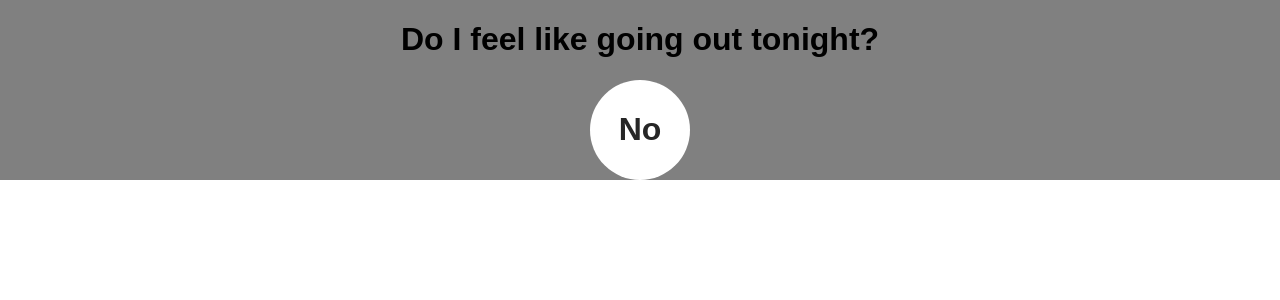
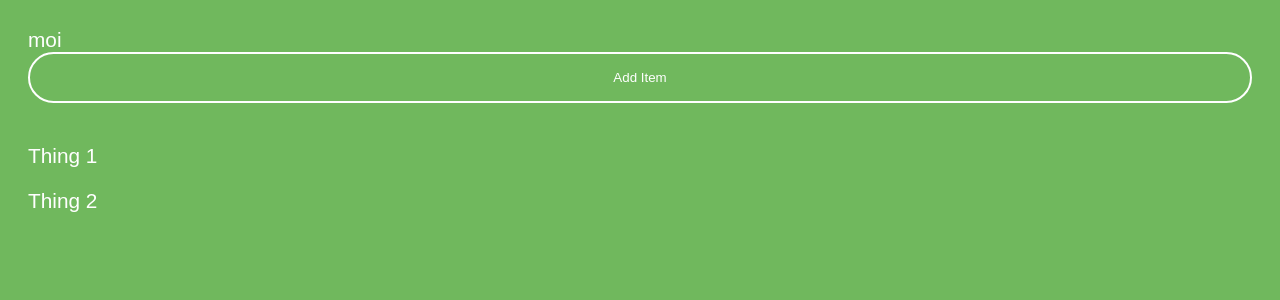
Before and after one commit to mayamauchi/MemeGenerator, a React (Create React App) app: page / in a window 1280 px wide. Shown: the top 300 px of the page. Built offline with nearby package versions, Linux system fonts and the light colour scheme.

Commit message:
Thingsarray

```diff
--- a/src/App.js
+++ b/src/App.js
@@ -2,7 +2,7 @@ import React from "react"
 import Header from "./components/Header"
 import Meme from "./components/Meme"
 import Practices from "./Practices/Practices"
-import "./style.css"
+//import "./style.css"
 
 /**
  * Challenge:
--- a/src/Practices/Practices.js
+++ b/src/Practices/Practices.js
@@ -1,8 +1,11 @@
 import React, {useState} from 'react';
 import State from './State';
+import ThingsArray from "./ThingsArray"
 
 export default function Practices() {
     return (
-        <State />
+        <>
+            <ThingsArray />
+        </>
     )
 }
--- /dev/null
+++ b/src/Practices/ThingsArray.css
@@ -0,0 +1,32 @@
+* {
+    box-sizing: border-box;
+}
+
+body {
+    background-color: #70B85D;
+    color: white;
+    padding: 20px;
+    font-family: 'Karla', sans-serif;
+    font-size: 1.3rem;
+}
+
+button {
+    width: 100%;
+    background-color: transparent;
+    padding: 1rem;
+    color: white;
+    border: 2px solid white;
+    border-radius: 50px;
+    cursor: pointer;
+    font-family: 'Karla', sans-serif;
+    margin-bottom: 20px;
+}
+
+button:hover {
+    background-color: #FFFEF1;
+    color: #2C5E2E;
+}
+
+button:focus {
+    outline: 0;
+}
--- /dev/null
+++ b/src/Practices/ThingsArray.js
@@ -0,0 +1,30 @@
+import React, { useState } from 'react';
+import "./ThingsArray.css"
+
+export default function ThingsArray() {
+    /**
+     * Challenge: Convert the code below to use an array
+     * held in state instead of a local variable. Initialize
+     * the state array with the same 2 items below
+     *
+     * Don't worry about fixing `addItem` quite yet.
+     */
+    const [thingsArray, setthingsArray] = useState(["Thing 1", "Thing 2"])
+
+    function addItem() {
+        // We'll work on this next
+        setThingsArray(prevThingsArray => {
+            return [...prevThingsArray, `Thing ${prevThingsArray.length + 1}`]
+        })
+    }
+
+    const thingsElements = thingsArray.map(thing => <p key={thing}>{thing}</p>)
+
+    return (
+        <div>
+            <div>moi</div>
+            <button onClick={addItem}>Add Item</button>
+            {thingsElements}
+        </div>
+    )
+}
```
